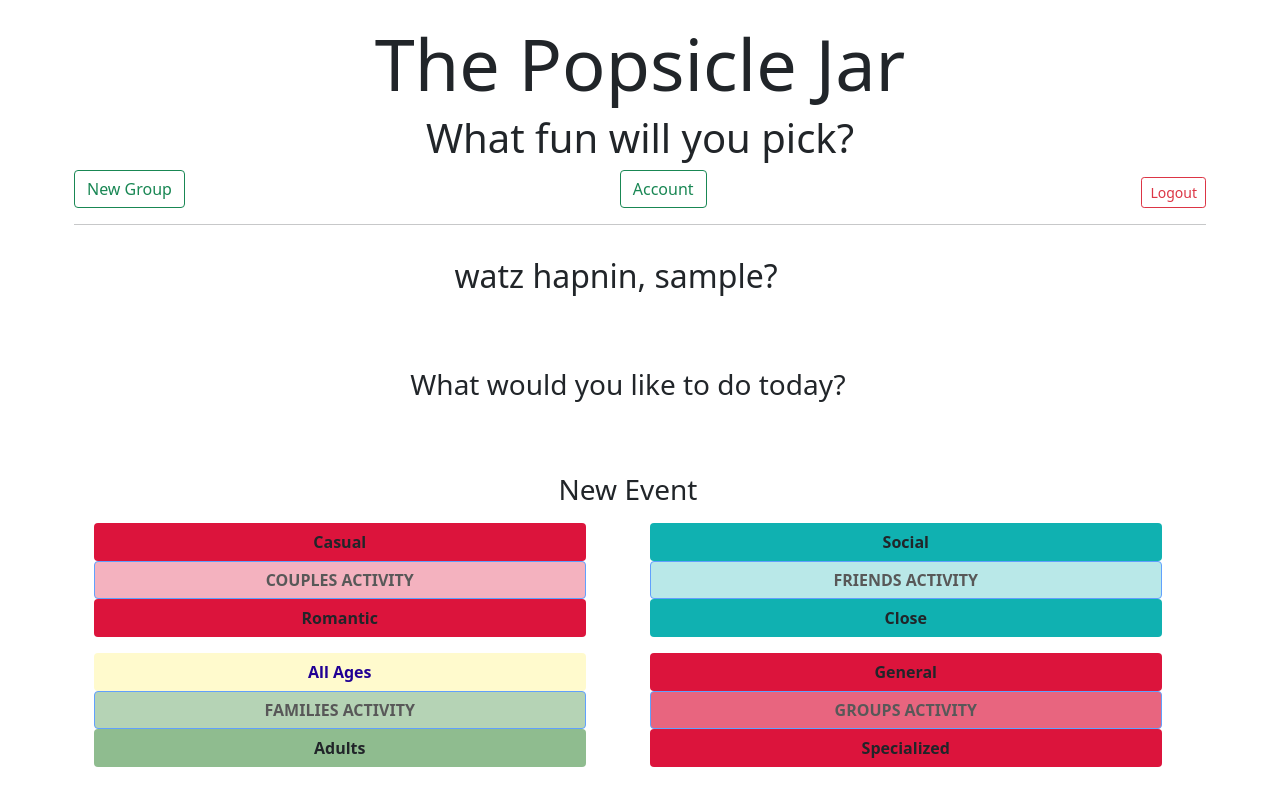
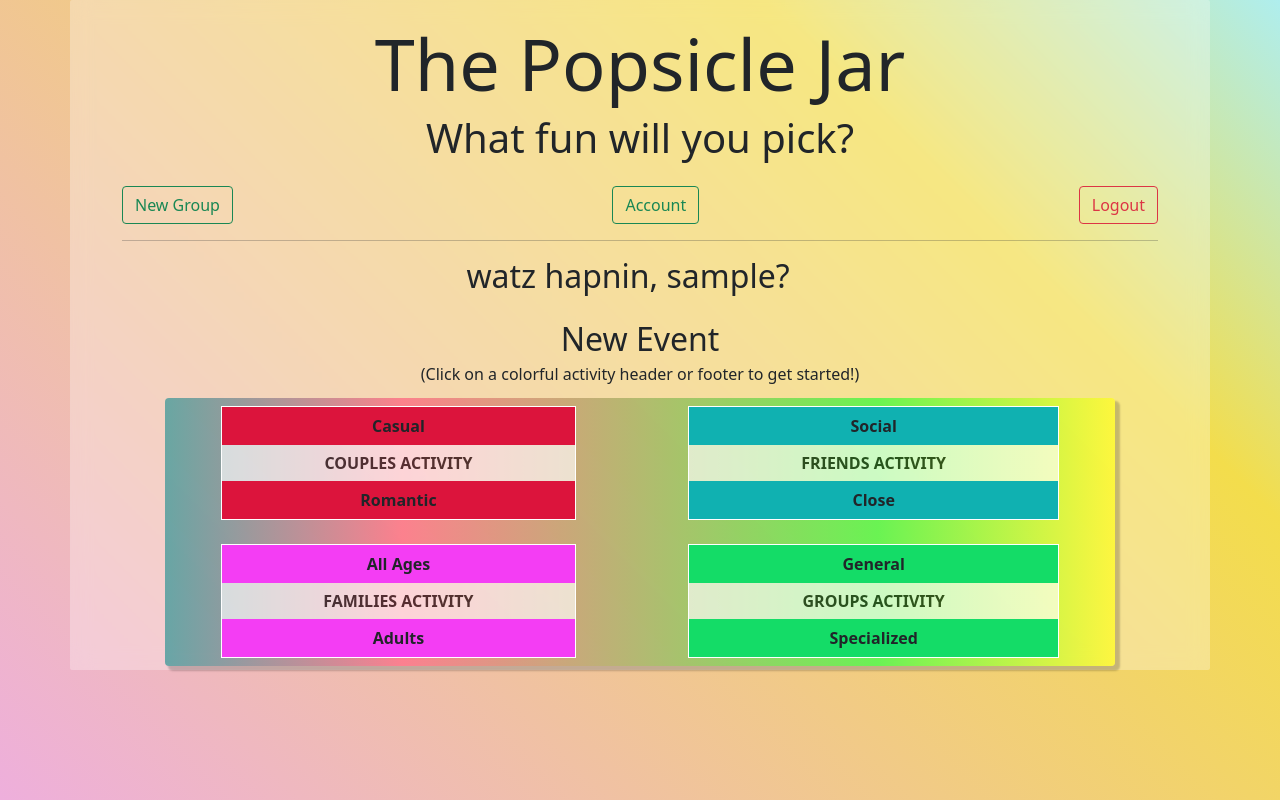
Before and after one commit to blublin/the_popsicle_jar, a Flask app: template flask_app/templates/dashboard.html in a window 1280 px wide. Run offline with Flask 2, Linux system fonts and the light colour scheme; the template is opened without the code that fills it, so the values that code supplies are empty; the visitor is signed in with stand-in values (Sample User, id 1); some libraries are stand-ins or nearby versions.

Commit message:
Dashboard v1  finished, updates to login_reg css

```diff
--- /dev/null
+++ b/flask_app/static/css/dashboard.css
@@ -0,0 +1,55 @@
+* {
+    margin: 0;
+    padding: 0;
+    box-sizing: border-box;
+}
+
+body {
+    /* https://developer.mozilla.org/en-US/docs/Web/CSS/gradient/linear-gradient */
+    background: repeating-linear-gradient(
+        45deg,
+        rgb(238, 175, 220) 0%,
+        /* pink 25%, */
+        rgb(243, 221, 76) 75%,
+        paleturquoise 100%
+    );
+    background-repeat: no-repeat;
+    background-attachment: fixed;
+}
+
+.container {
+    background-color: rgba(255, 255, 255, 0.3);
+    border-radius: 2px;
+    line-height: 1;
+    -webkit-backdrop-filter: blur(10px);
+    backdrop-filter: blur(10px);
+    padding: 5px 0;
+}
+
+
+table {
+    border-radius: 4px;
+    box-shadow: 4px 4px 2px 1px rgba(0, 0, 0, 0.2);
+    /* https://developer.mozilla.org/en-US/docs/Web/CSS/box-shadow */
+    text-align: center;
+}
+
+.table-bg {
+    /* https://developer.mozilla.org/en-US/docs/Web/CSS/gradient/linear-gradient */
+    background: repeating-linear-gradient(
+        90deg,
+        rgba(57, 151, 151, 0.75) 0%,
+        rgba(253, 100, 126, 0.75) 25%,
+        rgba(58, 249, 58, 0.75) 75%,
+        rgba(255, 251, 37, 0.75) 100%
+    );
+}
+
+td {
+    table-spacing: 5px;
+}
+
+a {
+    color: inherit;
+    text-decoration: none;
+}
--- a/flask_app/static/css/login_reg.css
+++ b/flask_app/static/css/login_reg.css
@@ -33,7 +33,7 @@ form {
 }
 
 input[type=radio] {
-    display: none;
+    /* display: none; */
 }
 
 .form-bg {
--- a/flask_app/templates/dashboard.html
+++ b/flask_app/templates/dashboard.html
@@ -6,6 +6,7 @@
     <meta name="viewport" content="width=device-width, initial-scale=1.0">
     <!-- My CSS -->
     <link rel="stylesheet" type="text/css" href="{{ url_for('static', filename='css/dashboard.css') }}">
+    <link rel="stylesheet" type="text/css" href="/flask_app/static/css/dashboard.css">
     <!-- Bootstrap CDN -->
     <link href="https://cdn.jsdelivr.net/npm/bootstrap@5.1.3/dist/css/bootstrap.min.css"
     rel="stylesheet"
@@ -17,76 +18,63 @@
     <div class="container p-1">
 
         <!-- Nav Bar -->
-        <div class="row title-blur mt-3">
+        <div class="row title-blur my-3">
             <h1 class="text-center display-2">The Popsicle Jar</h1>
             <h3 class="text-center display-6">What fun will you pick?</h3>
         </div>
-        <div class="col d-flex justify-content-between align-items-end">
+        <div class="col px-5 d-flex justify-content-between align-items-end">
             <a href="/groups/new" class="btn btn-outline-success">New Group</a>
             <a href="/users/me" class="btn btn-outline-success">Account</a>
-            <a href="/logout" class="btn btn-outline-danger btn-sm">Logout</a>
+            <a href="/logout" class="btn btn-outline-danger">Logout</a>
         </div>
-        <hr>
+        <hr class="mx-5">
         <!-- End Nav Bar -->
 
         <!-- Main Body -->
         <div id="main-content" class="row justify-content-between">
 
             <!-- Top Row -->
-            <div id="event-title" class="row pt-3">
-                <div class="row">
-                    <h2 class="text-center">watz hapnin, {{ session['user_name'] }}?</h2>
-                </div>
+            <div class="row d-flex flex-column">
+                <h2 class="text-center mx-auto">watz hapnin, {{ session['user_name'] }}?</h2>
             </div>
             <!-- End Top Row -->
 
-            <!-- Main Row Header -->
-            <div id="main-row" class="row pt-5">
-                <h3 class="pt-3 text-center">What would you like to do today?</h3>
-            </div>
-            <!-- End Main Row Content -->
+            <!-- Main Row Content -->
+            <div id="main-row" class="row-5">
+                <h2 class="pt-3 text-center">New Event</h2>
+                <p class="text-center">(Click on a colorful activity header or footer to  get started!)</p>
 
-            <!-- Main Row Content -->
-            <div id="main-row" class="row pt-5">
-                <h3 class="pt-3 text-center">New Event</h3>
-                <!-- <div class="row border border-dark">
-                    <button type="button" class="btn btn-primary btn-lrg btn-block">Casual</button>
-                    <div class="btn-group mb-2 mb-md-0 btn-block">
-                        <button type="button" class="btn btn-outline-primary disabled btn-block">Couple Activity</button>
-                        <button type="button" class="btn btn-primary">Romantic</button>
-                    </div>
-                </div> -->
-                <table class="table table-borderless my-auto mx-auto text-center table-bg">
+                <table class="table table-borderless my-auto mx-auto w-auto text-center table-bg">
                     <tbody>
                         <tr>
-                            <td>
-                                <div class="row mb-2 mb-md-0 btn-block mx-4">
-                                    <button type="button" class="btn" style="background-color: crimson;"><strong>Casual</strong></button>
-                                    <button type="button" class="btn btn-outline-primary disabled btn-block text-uppercase" style="background-color: rgba(220, 20, 60, 0.5);color:black"><strong>Couples Activity</strong></button>
-                                    <button type="button" class="btn" style="background-color: crimson;"><strong>Romantic</strong></button>
+                            <td class="pb-3">
+                                <div class="row mb-2 mb-md-0 btn-block mx-5 border border-white">
+                                    <a href="/events/new/couples/casual" class="btn rounded-0" style="background-color: crimson;"><strong>Casual</strong></a>
+                                    <button type="button" class="btn rounded-0 border-0 btn-outline-primary disabled btn-block text-uppercase" style="background-color: rgb(255, 255, 255);color:black;"><strong>Couples Activity</strong></button>
+                                    <a href="/events/new/couples/romantic" class="btn rounded-0" style="background-color: crimson;"><strong>Romantic</strong></a>
                                 </div>
                             </td>
                             <td>
-                                <div class="row mb-2 mb-md-0 btn-block mx-4">
-                                    <button type="button" class="btn" style="background-color:rgb(16, 177, 177)"><strong>Social</strong></button>
-                                    <button type="button" class="btn btn-outline-primary disabled btn-block text-uppercase" style="background-color: rgba(16, 177, 177, 0.447);color:black"><strong>Friends Activity</strong></button>
-                                    <button type="button" class="btn" style="background-color: rgb(16, 177, 177);"><strong>Close</strong></button>
+                                <div class="row mb-2 mb-md-0 btn-block mx-5 border border-white">
+                                    <a href="/events/new/friends/social" class="btn rounded-0" style="background-color:rgb(16, 177, 177)"><strong>Social</strong></a>
+                                    <button type="button" class="btn rounded-0 border-0 btn-outline-primary disabled btn-block text-uppercase" style="background-color: rgb(255, 255, 255);color:black;"><strong>Friends Activity</strong></button>
+                                    <a href="/events/new/friends/close" class="btn rounded-0" style="background-color: rgb(16, 177, 177);"><strong>Close</strong></a>
                                 </div>
                             </td>
                         </tr>
                         <tr>
                             <td>
-                                <div class="row mb-2 mb-md-0 btn-block mx-4">
-                                    <button type="button" class="btn" style="background-color:lemonchiffon;color: rgba(33,0,148,58);"><strong>All Ages</strong></button>
-                                    <button type="button" class="btn btn-outline-primary disabled btn-block text-uppercase" style="background-color: darkseagreen;color:black"><strong>Families Activity </strong></button>
-                                    <button type="button" class="btn" style="background-color: darkseagreen;"><strong>Adults</strong></button>
+                                <div class="row mb-2 mb-md-0 btn-block mx-5 border border-white">
+                                    <a href="/events/new/family/all" class="btn rounded-0" style="background-color:rgb(244, 61, 244);"><strong>All Ages</strong></a>
+                                    <button type="button" class="btn rounded-0 border-0 btn-outline-primary disabled btn-block text-uppercase" style="background-color:rgb(255, 255, 25573);color:black;"><strong>Families Activity </strong></button>
+                                    <a href="/events/new/family/adults" class="btn rounded-0" style="background-color:rgb(244, 61, 244);"><strong>Adults</strong></a>
                                 </div>
                             </td>
                             <td>
-                                <div class="row mb-2 mb-md-0 btn-block mx-4">
-                                    <button type="button" class="btn" style="background-color: crimson;"><strong>General</strong></button>
-                                    <button type="button" class="btn btn-outline-primary disabled btn-block text-uppercase" style="background-color: crimson;color:black"><strong>Groups Activity</strong></button>
-                                    <button type="button" class="btn" style="background-color: crimson;"><strong>Specialized</strong></button>
+                                <div class="row mb-2 mb-md-0 btn-block mx-5 border border-white">
+                                    <a href="/events/new/groups/general" class="btn rounded-0" style="background-color: rgb(20, 220, 103);"><strong>General</strong></a>
+                                    <button type="button" class="btn rounded-0 border-0 btn-outline-primary disabled btn-block text-uppercase" style="background-color: rgb(255, 255, 255);color:black;"><strong>Groups Activity</strong></button>
+                                    <a href="/events/new/groups/specialized" class="btn rounded-0" style="background-color: rgb(20, 220, 103);"><strong>Specialized</strong></a>
                                 </div>
                             </td>
                         </tr>
@@ -98,11 +86,5 @@
         <!-- End Main Body -->
 
     </div>
-<!-- Scripts -->
-<script src="js/jquery.min.js"></script>
-<script src="js/popper.js"></script>
-<script src="js/bootstrap.min.js"></script>
-<script src="js/main.js"></script>
-<!-- End Scripts -->
 </body>
 </html>
```
